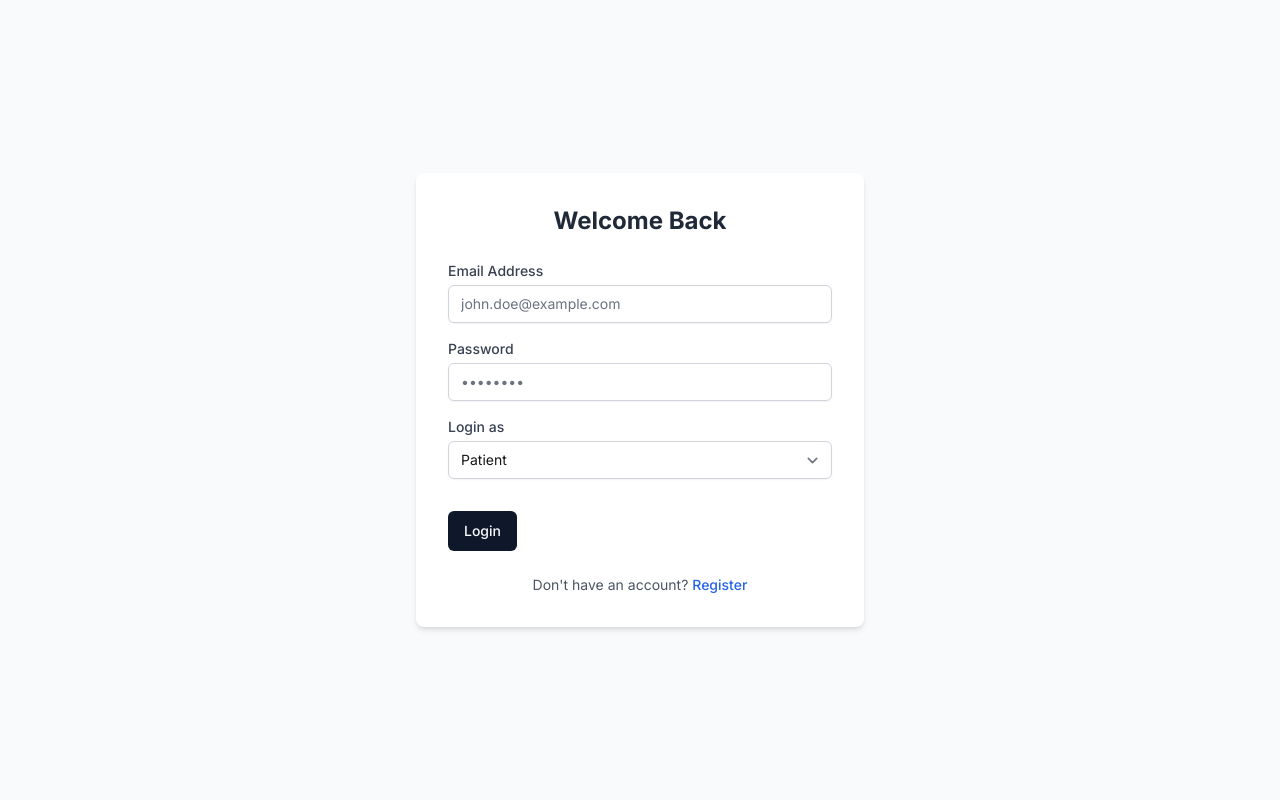
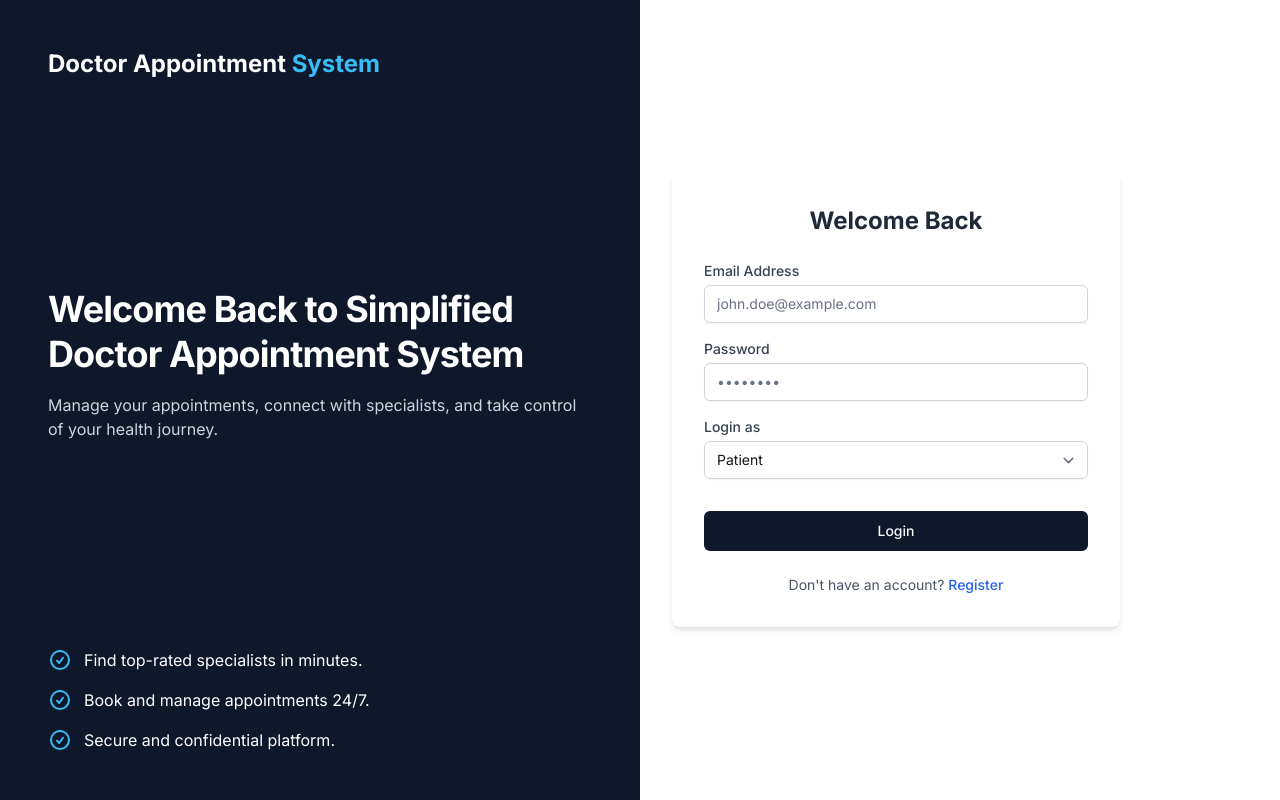
Before and after one commit to SiamAhmed32/doc-app, a Next.js app: page /login in a window 1280 px wide. Built offline with nearby package versions, Linux system fonts and the light colour scheme.

Commit message:
fix: Resolve deployment errors and configure environment variables

```diff
--- a/app/login/page.js
+++ b/app/login/page.js
@@ -1,9 +1,97 @@
-import LoginForm from "@/components/auth/LoginForm";
+"use client";
+
+import { motion } from "framer-motion";
+import LoginForm from "../../components/auth/LoginForm";
+
+const containerVariants = {
+  hidden: { opacity: 0 },
+  visible: {
+    opacity: 1,
+    transition: { staggerChildren: 0.2, delayChildren: 0.3 },
+  },
+};
+
+const itemVariants = {
+  hidden: { x: -20, opacity: 0 },
+  visible: {
+    x: 0,
+    opacity: 1,
+    transition: { duration: 0.6, ease: "easeOut" },
+  },
+};
+
+const CheckIcon = (props) => (
+  <svg
+    {...props}
+    xmlns="http://www.w3.org/2000/svg"
+    fill="none"
+    viewBox="0 0 24 24"
+    strokeWidth={2}
+    stroke="currentColor"
+  >
+    <path
+      strokeLinecap="round"
+      strokeLinejoin="round"
+      d="M9 12.75L11.25 15 15 9.75M21 12a9 9 0 11-18 0 9 9 0 0118 0z"
+    />
+  </svg>
+);
+
+const BrandingPanel = () => (
+  <motion.div
+    className="hidden lg:flex lg:flex-col lg:justify-between p-12 bg-slate-900 text-white"
+    variants={containerVariants}
+    initial="hidden"
+    animate="visible"
+  >
+    <div className="text-2xl font-bold">
+      Doctor Appointment <span className="text-sky-400"> System</span>
+    </div>
+    <div>
+      <motion.h1
+        variants={itemVariants}
+        className="text-4xl font-bold leading-tight tracking-tight"
+      >
+        Welcome Back to Simplified Doctor Appointment System
+      </motion.h1>
+      <motion.p variants={itemVariants} className="mt-4 text-slate-300">
+        Manage your appointments, connect with specialists, and take control of
+        your health journey.
+      </motion.p>
+    </div>
+    <motion.div variants={itemVariants} className="space-y-4">
+      <div className="flex items-center gap-3">
+        <CheckIcon className="h-6 w-6 text-sky-400 flex-shrink-0" />
+        <span>Find top-rated specialists in minutes.</span>
+      </div>
+      <div className="flex items-center gap-3">
+        <CheckIcon className="h-6 w-6 text-sky-400 flex-shrink-0" />
+        <span>Book and manage appointments 24/7.</span>
+      </div>
+      <div className="flex items-center gap-3">
+        <CheckIcon className="h-6 w-6 text-sky-400 flex-shrink-0" />
+        <span>Secure and confidential platform.</span>
+      </div>
+    </motion.div>
+  </motion.div>
+);
 
 export default function LoginPage() {
   return (
-    <section className="flex min-h-screen flex-col items-center justify-center bg-gray-50 p-4">
-      <LoginForm />
-    </section>
+    <main className="min-h-screen w-full bg-white dark:bg-slate-950">
+      <div className="min-h-screen grid grid-cols-1 lg:grid-cols-2">
+        <BrandingPanel />
+        <div className="flex items-center justify-center p-4 lg:p-8">
+          <motion.div
+            initial={{ opacity: 0, scale: 0.95 }}
+            animate={{ opacity: 1, scale: 1 }}
+            transition={{ duration: 0.5, delay: 0.2, ease: "easeOut" }}
+            className="w-full"
+          >
+            <LoginForm />
+          </motion.div>
+        </div>
+      </div>
+    </main>
   );
 }
--- a/app/register/page.js
+++ b/app/register/page.js
@@ -1,9 +1,97 @@
-import RegistrationForm from "@/components/auth/RegistrationForm";
+"use client";
+
+import { motion } from "framer-motion";
+import RegistrationForm from "../../components/auth/RegistrationForm";
+
+const containerVariants = {
+  hidden: { opacity: 0 },
+  visible: {
+    opacity: 1,
+    transition: { staggerChildren: 0.2, delayChildren: 0.3 },
+  },
+};
+
+const itemVariants = {
+  hidden: { x: -20, opacity: 0 },
+  visible: {
+    x: 0,
+    opacity: 1,
+    transition: { duration: 0.6, ease: "easeOut" },
+  },
+};
+
+const CheckIcon = (props) => (
+  <svg
+    {...props}
+    xmlns="http://www.w3.org/2000/svg"
+    fill="none"
+    viewBox="0 0 24 24"
+    strokeWidth={2}
+    stroke="currentColor"
+  >
+    <path
+      strokeLinecap="round"
+      strokeLinejoin="round"
+      d="M9 12.75L11.25 15 15 9.75M21 12a9 9 0 11-18 0 9 9 0 0118 0z"
+    />
+  </svg>
+);
+
+const BrandingPanel = () => (
+  <motion.div
+    className="hidden lg:flex lg:flex-col lg:justify-between p-12 bg-slate-900 text-white"
+    variants={containerVariants}
+    initial="hidden"
+    animate="visible"
+  >
+    <div className="text-2xl font-bold">
+      Doctor Appointment <span className="text-sky-400"> System</span>
+    </div>
+    <div>
+      <motion.h1
+        variants={itemVariants}
+        className="text-4xl font-bold leading-tight tracking-tight"
+      >
+        Join the Future of Doctor Appointment System
+      </motion.h1>
+      <motion.p variants={itemVariants} className="mt-4 text-slate-300">
+        Create your account to start connecting with top specialists and
+        managing your appointments seamlessly.
+      </motion.p>
+    </div>
+    <motion.div variants={itemVariants} className="space-y-4">
+      <div className="flex items-center gap-3">
+        <CheckIcon className="h-6 w-6 text-sky-400 flex-shrink-0" />
+        <span>For both patients and doctors.</span>
+      </div>
+      <div className="flex items-center gap-3">
+        <CheckIcon className="h-6 w-6 text-sky-400 flex-shrink-0" />
+        <span>Quick and easy registration process.</span>
+      </div>
+      <div className="flex items-center gap-3">
+        <CheckIcon className="h-6 w-6 text-sky-400 flex-shrink-0" />
+        <span>Access your dashboard instantly.</span>
+      </div>
+    </motion.div>
+  </motion.div>
+);
 
 export default function RegisterPage() {
   return (
-    <section className="flex min-h-screen flex-col items-center justify-center bg-gray-50 p-4">
-      <RegistrationForm />
-    </section>
+    <main className="min-h-screen w-full bg-white dark:bg-slate-950">
+      <div className="min-h-screen grid grid-cols-1 lg:grid-cols-2">
+        <BrandingPanel />
+        <div className="flex items-center justify-center p-4 lg:p-8">
+          <motion.div
+            initial={{ opacity: 0, scale: 0.95 }}
+            animate={{ opacity: 1, scale: 1 }}
+            transition={{ duration: 0.5, delay: 0.2, ease: "easeOut" }}
+            className="w-full"
+          >
+            <RegistrationForm />
+          </motion.div>
+        </div>
+      </div>
+    </main>
   );
 }
--- a/components/auth/LoginForm.js
+++ b/components/auth/LoginForm.js
@@ -1,6 +1,6 @@
 "use client";
 
-import Link from "next/link"; // Import the Link component
+import Link from "next/link";
 import { useLoginForm } from "@/hooks/useLoginForm";
 import Button from "../ui/Button";
 import Input from "../ui/Input";
@@ -13,8 +13,8 @@ export default function LoginForm() {
   };
 
   return (
-    <div className="w-full max-w-md rounded-lg bg-white p-8 shadow-md">
-      <h2 className="mb-6 text-center text-2xl font-bold text-gray-800">
+    <div className="w-full max-w-md rounded-lg bg-white p-8 shadow-md dark:bg-slate-800">
+      <h2 className="mb-6 text-center text-2xl font-bold text-gray-800 dark:text-white">
         Welcome Back
       </h2>
 
@@ -46,13 +46,13 @@ export default function LoginForm() {
         <div className="mb-4">
           <label
             htmlFor="role"
-            className="mb-1 block text-sm font-medium text-gray-700"
+            className="mb-1 block text-sm font-medium text-gray-700 dark:text-slate-300"
           >
             Login as
           </label>
           <select
             id="role"
-            className="block w-full rounded-md border-gray-300 shadow-sm focus:border-blue-500 focus:ring-blue-500 sm:text-sm"
+            className="block w-full rounded-md border-gray-300 shadow-sm focus:border-blue-500 focus:ring-blue-500 dark:bg-slate-700 dark:border-slate-600 sm:text-sm"
             disabled={isPending}
             {...register("role")}
           >
@@ -64,16 +64,21 @@ export default function LoginForm() {
           )}
         </div>
 
-        <Button type="submit" className="mt-4" disabled={isPending}>
-          {isPending ? "Logging in..." : "Login"}
+        <Button
+          type="submit"
+          className="mt-4 w-full"
+          isLoading={isPending}
+          variant="default"
+        >
+          Login
         </Button>
       </form>
 
-      <p className="mt-6 text-center text-sm text-gray-600">
-        Don't have an account?{" "}
+      <p className="mt-6 text-center text-sm text-gray-600 dark:text-slate-400">
+        Don&apos;t have an account?{" "}
         <Link
           href="/register"
-          className="font-medium text-blue-600 hover:underline"
+          className="font-medium text-blue-600 hover:underline dark:text-sky-400"
         >
           Register
         </Link>
--- a/components/doctors/DoctorCard.js
+++ b/components/doctors/DoctorCard.js
@@ -1,6 +1,7 @@
 "use client";
 
 import { motion } from "framer-motion";
+import Image from "next/image";
 import Button from "../ui/Button";
 
 const PlaceholderIcon = () => (
@@ -26,12 +27,14 @@ export default function DoctorCard({ doctor, onBookAppointment }) {
       transition={{ duration: 0.4, ease: "easeInOut" }}
       className="flex flex-col overflow-hidden rounded-lg border bg-white shadow-sm transition-all duration-300 hover:-translate-y-1 hover:shadow-lg dark:border-gray-700 dark:bg-gray-800"
     >
-      <div className="h-48 w-full bg-gray-100 dark:bg-gray-700">
+      <div className="relative h-48 w-full bg-gray-100 dark:bg-gray-700">
         {doctor.photo_url ? (
-          <img
+          <Image
             src={doctor.photo_url}
             alt={`Photo of ${doctor.name}`}
-            className="h-full w-full object-cover"
+            fill={true}
+            sizes="(max-width: 768px) 100vw, (max-width: 1200px) 50vw, 33vw"
+            className="object-cover"
           />
         ) : (
           <PlaceholderIcon />
@@ -41,11 +44,13 @@ export default function DoctorCard({ doctor, onBookAppointment }) {
         <h3 className="text-lg font-semibold text-gray-800 dark:text-gray-100">
           {doctor.name}
         </h3>
-        <p className="text-sm text-blue-600 dark:text-blue-400">
+        <p className="text-sm text-blue-600 dark:text-sky-400">
           {doctor.specialization}
         </p>
         <div className="mt-auto pt-4">
-          <Button onClick={onBookAppointment}>Book Appointment</Button>
+          <Button onClick={onBookAppointment} className="w-full">
+            Book Appointment
+          </Button>
         </div>
       </div>
     </motion.div>
--- /dev/null
+++ b/next.config.js
@@ -0,0 +1,21 @@
+/** @type {import('next').NextConfig} */
+const nextConfig = {
+  images: {
+    remotePatterns: [
+      {
+        protocol: "https",
+        hostname: "placehold.co",
+        port: "",
+        pathname: "/**",
+      },
+      {
+        protocol: "https",
+        hostname: "www.shutterstock.com",
+        port: "",
+        pathname: "/**",
+      },
+    ],
+  },
+};
+
+module.exports = nextConfig;
--- a/next.config.mjs
+++ /dev/null
@@ -1,4 +0,0 @@
-/** @type {import('next').NextConfig} */
-const nextConfig = {};
-
-export default nextConfig;
--- a/store/slices/authSlice.js
+++ b/store/slices/authSlice.js
@@ -1,6 +1,9 @@
 import { createSlice } from "@reduxjs/toolkit";
 
 const loadState = () => {
+  if (typeof window === "undefined") {
+    return { user: null, token: null, role: null };
+  }
   try {
     const serializedState = localStorage.getItem("authState");
     if (serializedState === null) {
@@ -18,17 +21,16 @@ const authSlice = createSlice({
   name: "auth",
   initialState,
   reducers: {
-    setCredentials: (
-      state,
-      { payload: { user, token } } // The payload only has user and token
-    ) => {
+    setCredentials: (state, { payload: { user, token } }) => {
       state.user = user;
       state.token = token;
       state.role = user.role;
       try {
         const serializedState = JSON.stringify(state);
         localStorage.setItem("authState", serializedState);
-      } catch (err) {}
+      } catch (err) {
+        //write errors
+      }
     },
     logOut: (state) => {
       state.user = null;
@@ -36,7 +38,9 @@ const authSlice = createSlice({
       state.role = null;
       try {
         localStorage.removeItem("authState");
-      } catch (err) {}
+      } catch (err) {
+        //write errors
+      }
     },
   },
 });
```
